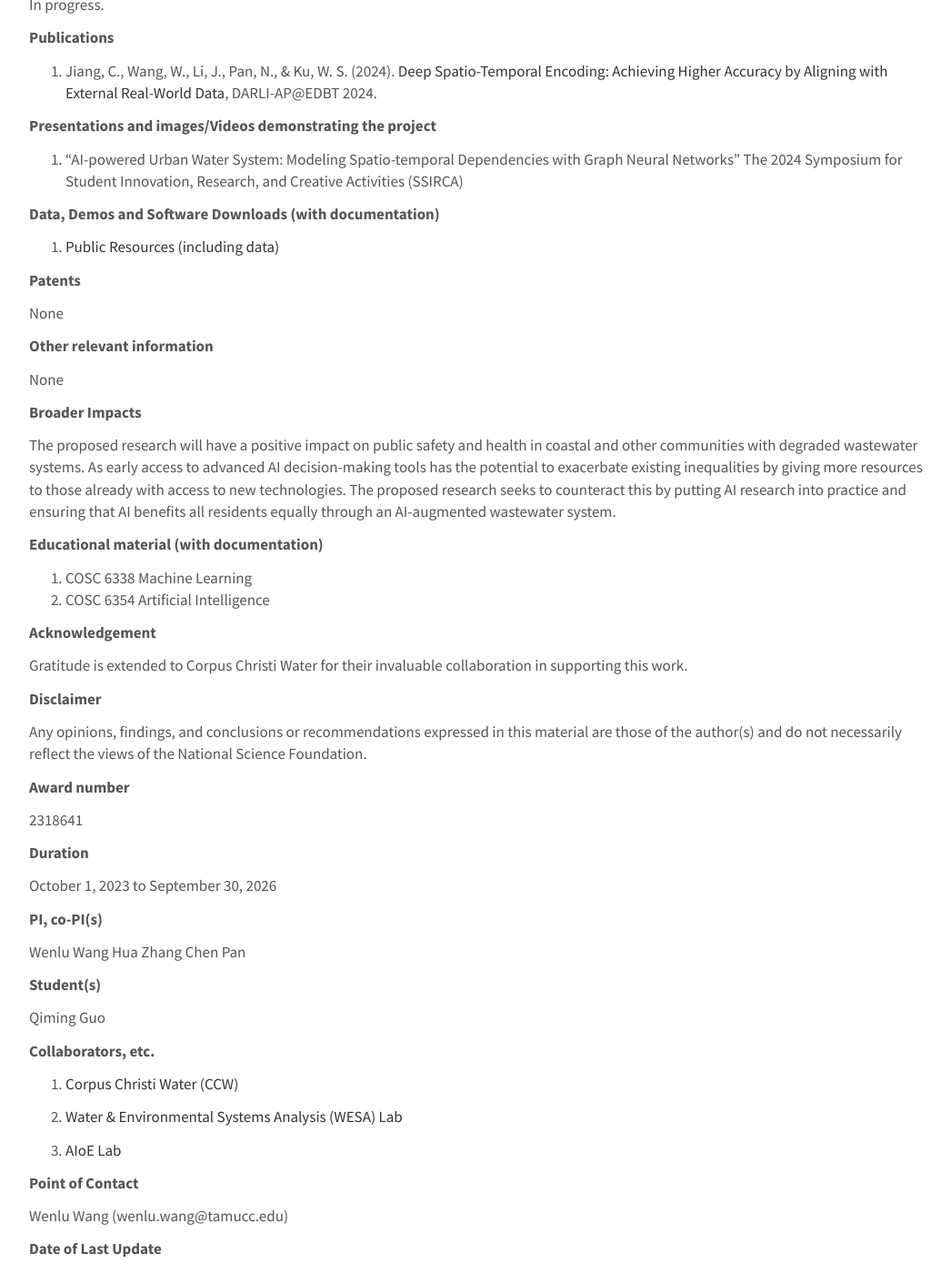
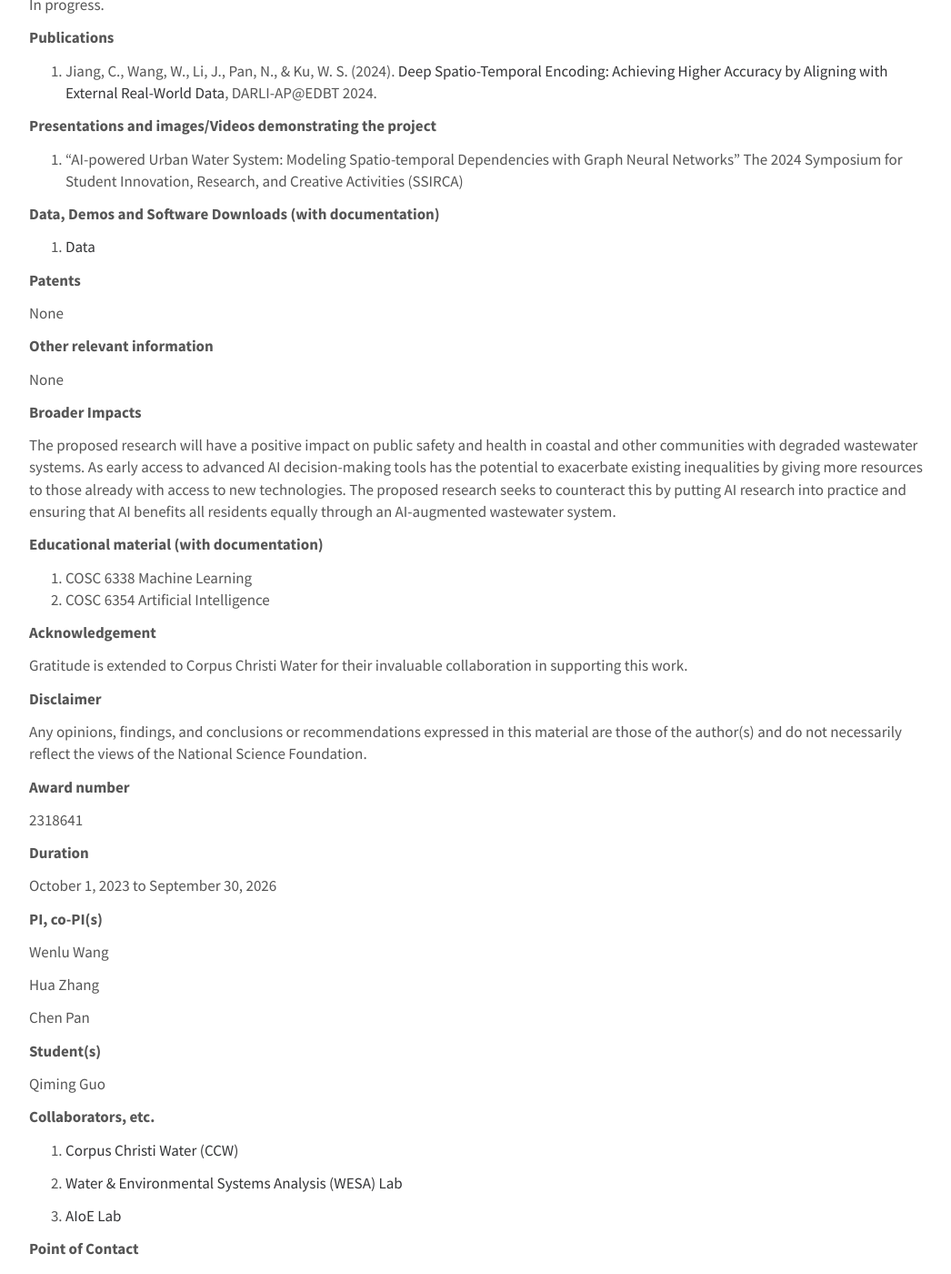
Before and after one commit to WENLU-W/WENLU-W.github.io, a Jekyll site: the page built from docs/_posts/2023-10-01-ai4hydro.md, in a window 1280 px wide and 1400 px high, scrolled down 771 px. Shown: the whole window at 91% size, without its empty margins (108-1154 px from the left). Built offline with Jekyll 4.4.1, drawn with Linux system fonts in a browser that asks for light colours.

Commit message:
Update 2023-10-01-ai4hydro.md

```diff
--- a/docs/_posts/2023-10-01-ai4hydro.md
+++ b/docs/_posts/2023-10-01-ai4hydro.md
@@ -31,7 +31,7 @@ The proposed work will revolutionize the urban wastewater system by transforming
 
 **Data, Demos and Software Downloads (with documentation)**
 
-   1. [Public Resources (including data)](https://github.com/VV123/AI4Hydro)
+   1. [Data](https://github.com/VV123/AI4Hydro)
 
 **Patents**
 
@@ -71,7 +71,9 @@ The proposed work will revolutionize the urban wastewater system by transforming
 **PI, co-PI(s)**
 
    Wenlu Wang
+
    Hua Zhang
+
    Chen Pan
 
 **Student(s)**
```
